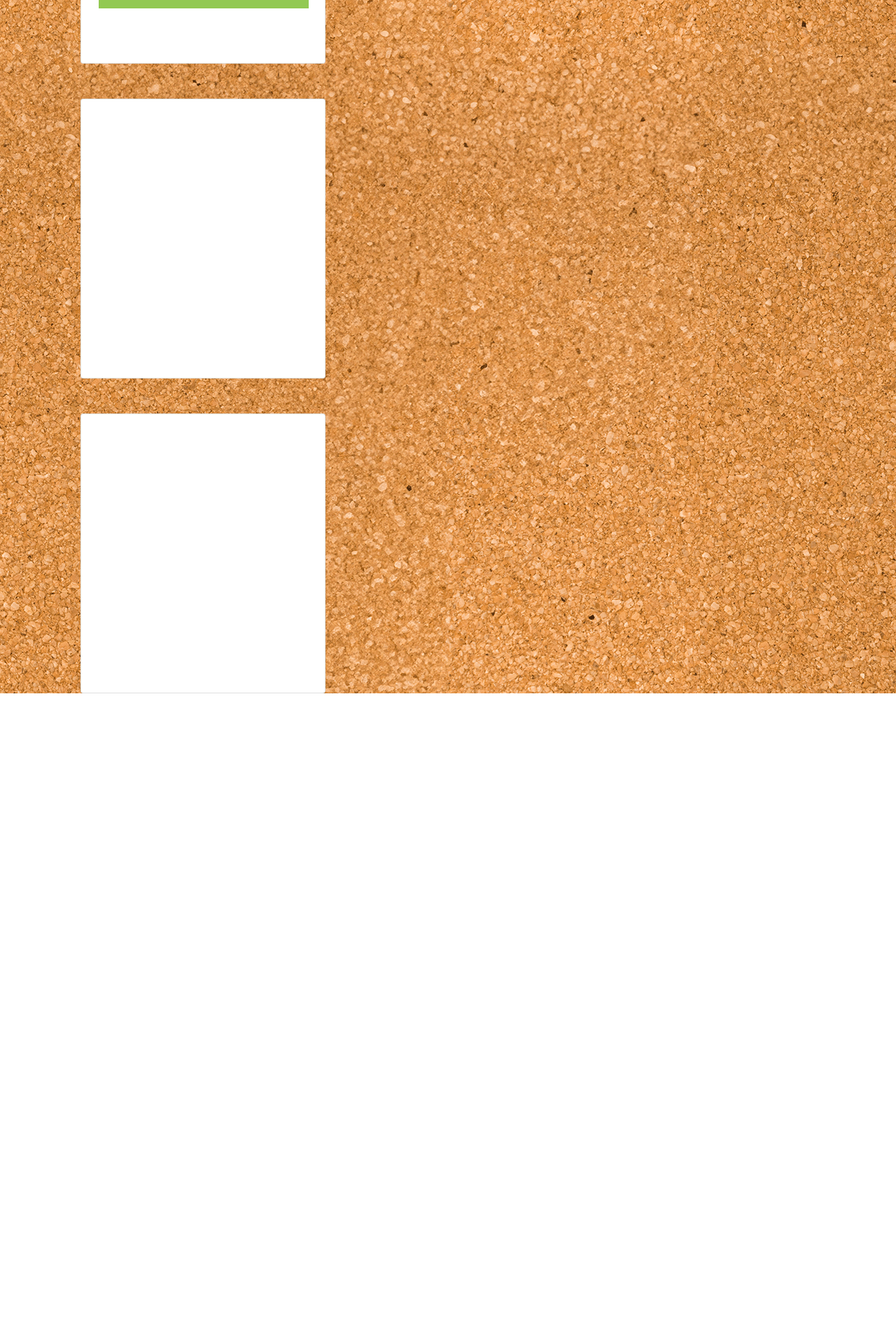
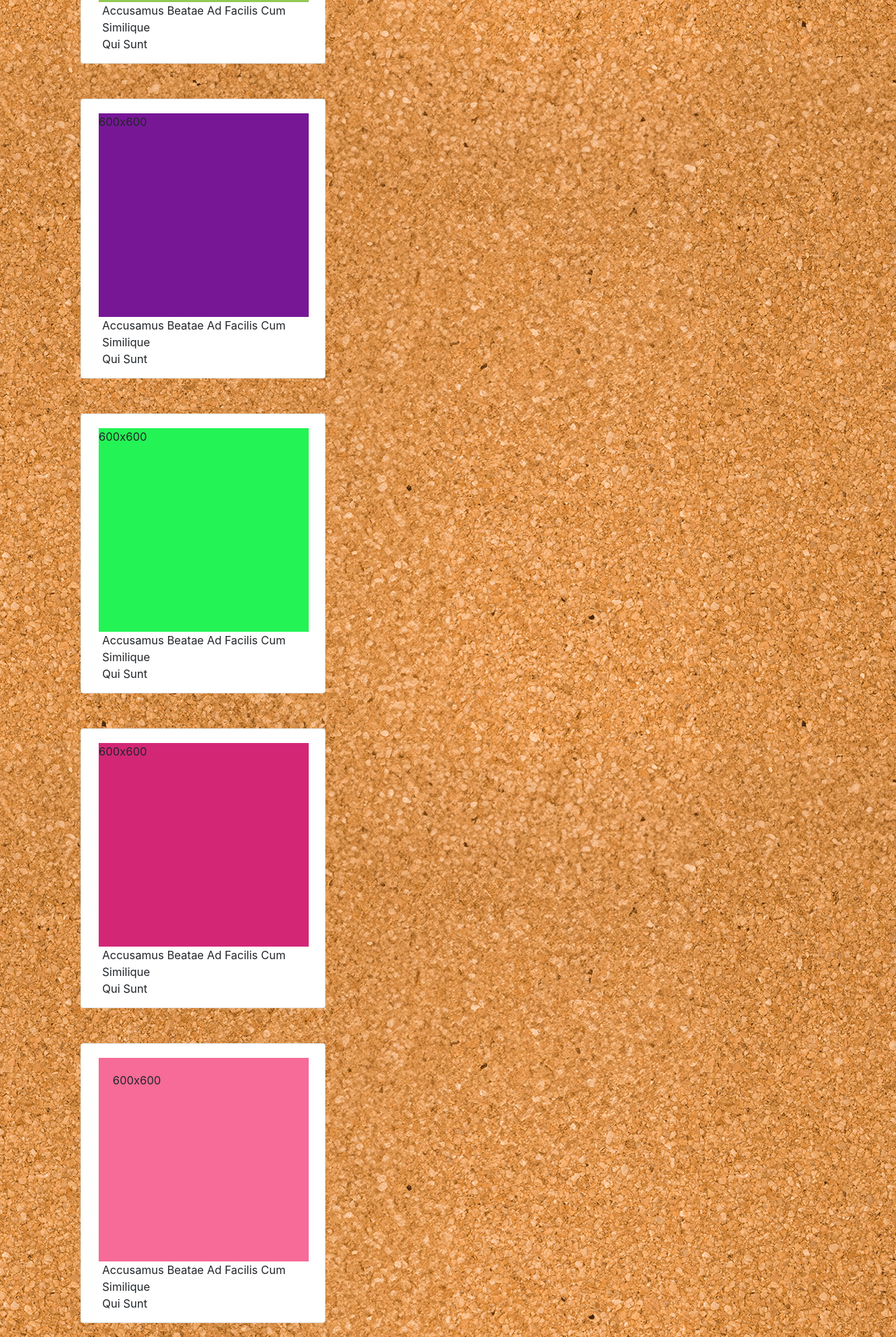
Before and after one commit to Alexandru1654/blog_assets_day1, a plain HTML site: page index.html in a window 1280 px wide. Shown: the part 509-2420 px from the top of the page at 70% size. Before the commit the page ends 1500 px from the top, so only its background shows below. Drawn offline with nearby package versions, Linux system fonts and the light colour scheme; a web font is replaced by a local one.

Commit message:
Main part

```diff
--- a/index.html
+++ b/index.html
@@ -1,5 +1,6 @@
 <!DOCTYPE html>
 <html lang="en">
+
     <head>
         <meta charset="UTF-8">
         <meta name="viewport" content="width=device-width, initial-scale=1.0">
@@ -8,8 +9,10 @@
         <link rel="stylesheet" href="node_modules/bootstrap/dist/css/bootstrap.min.css">
         <link rel="preconnect" href="https://fonts.googleapis.com">
         <link rel="preconnect" href="https://fonts.gstatic.com" crossorigin>
-<link href="https://fonts.googleapis.com/css2?family=Sometype+Mono:ital,wght@0,400..700;1,400..700&display=swap" rel="stylesheet">
+        <link href="https://fonts.googleapis.com/css2?family=Sometype+Mono:ital,wght@0,400..700;1,400..700&display=swap"
+            rel="stylesheet">
     </head>
+
     <body>
         <header>
             <h1>ESTATE '24</h1>
@@ -17,15 +20,59 @@
 
         <main>
             <div class="container">
+
+
                     <div class="card">
-                <div class="box"></div>
+                            <div class="box">
+                                <span id="special">600x600</span>
                             </div>
-            <div class="card"></div>
-            <div class="card"></div>
+                            <span class="text">
+                                Accusamus Beatae Ad Facilis Cum Similique <br> Qui Sunt
+                            </span>
                     </div>
 
+
+                    <div class="card">
+                        <div class="cards">600x600</div>
+                        <span class="text">
+                            Accusamus Beatae Ad Facilis Cum Similique <br> Qui Sunt
+                        </span>
+                    </div>
+
+
+                    <div class="card">
+                        <div class="panel">600x600</div>
+                        <span class="text">
+                            Accusamus Beatae Ad Facilis Cum Similique <br> Qui Sunt
+                        </span>
+                    </div>
+
+
+                    <div class="card">
+                        <div class="block">600x600</div>
+                        <span class="text">
+                            Accusamus Beatae Ad Facilis Cum Similique <br> Qui Sunt
+                        </span>
+                    </div>
+
+                    <div class="card">
+                        <div class="card-body">600x600</div>
+                        <span class="text">
+                            Accusamus Beatae Ad Facilis Cum Similique <br> Qui Sunt
+                        </span>
+                    </div>
+
+                    <div class="card">
+                        <div class="card-content">600x600</div>
+                        <span class="text">
+                            Accusamus Beatae Ad Facilis Cum Similique <br> Qui Sunt
+                        </span>
+                    </div>
+
+            </div>
         </main>
 
         <script src="script.js"></script>
     </body>
+
 </html>
--- a/style.css
+++ b/style.css
@@ -45,5 +45,56 @@ h1 {
     width: 300px;
     margin-left: 25px;
     margin-top: 20px;
-    background-color: rgba(146,201,82,255);
+    background-color: rgba(146, 201, 82, 255);
 }
+
+.cards {
+    height: 300px;
+    width: 300px;
+    margin-left: 25px;
+    margin-top: 20px;
+    background-color: rgba(119, 23, 150, 255);
+}
+
+.panel {
+    height: 300px;
+    width: 300px;
+    margin-left: 25px;
+    margin-top: 20px;
+    background-color: rgba(36, 243, 85, 255);
+}
+
+.block {
+    height: 300px;
+    width: 300px;
+    margin-left: 25px;
+    margin-top: 20px;
+    background-color: rgba(211, 39, 118, 255);
+}
+
+.card-body {
+    height: 300px;
+    width: 300px;
+    margin-left: 25px;
+    margin-top: 20px;
+    background-color: rgba(246,107,151,255);
+}
+
+.card-content {
+    height: 300px;
+    width: 300px;
+    margin-left: 25px;
+    margin-top: 20px;
+    background-color: rgba(86,168,194,255);
+}
+
+.text {
+    margin-left: 30px;
+    margin-bottom: 15px;
+}
+
+
+#special {
+    text-align: center;
+    margin-left: 50%;
+}
```
Lines whose indentation alone changed are shown as unchanged.
